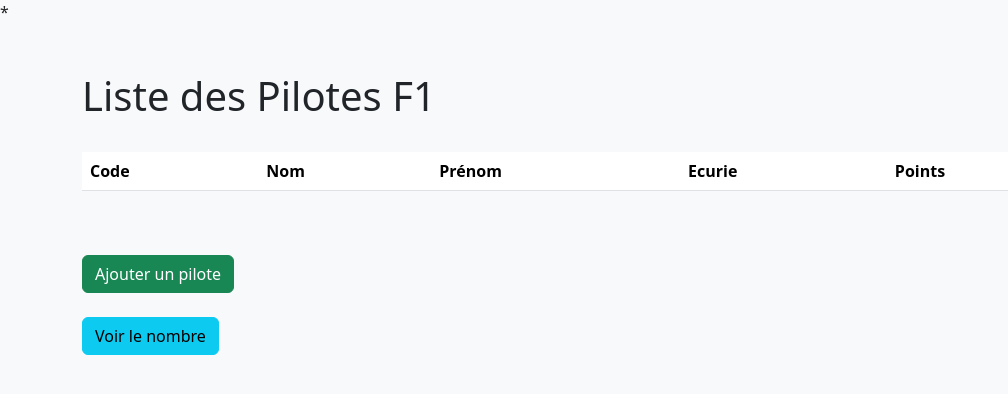
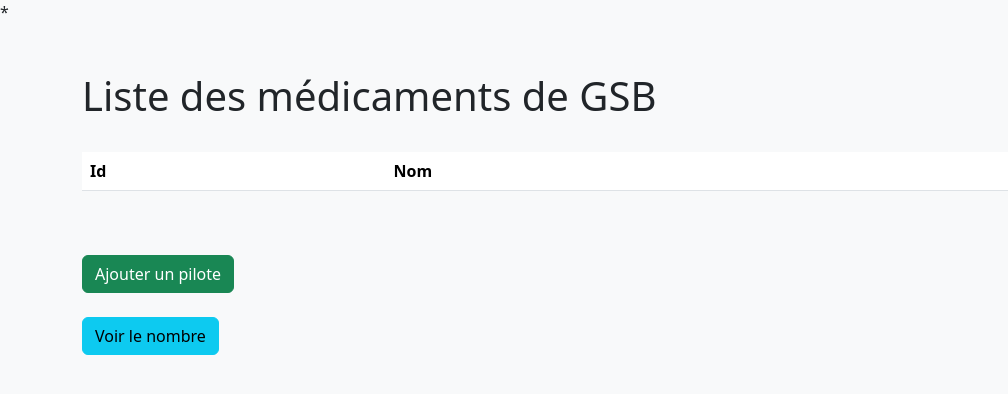
Before and after one commit to RyzCantonais/Projet-PHP, a PHP site: page / in a window 1280 px wide. Shown: the top 394 px of the page, without its empty margins (0-1008 px from the left). Run offline with PHP 8.4, Linux system fonts and the light colour scheme; the visitor is signed in with stand-in values (Sample User, id 1); data that the repository does not hold is empty; some libraries are stand-ins or nearby versions.

Commit message:
Charte + medic

```diff
--- a/Vue/DetailsMedicaments.php
+++ b/Vue/DetailsMedicaments.php
@@ -4,19 +4,16 @@
     <meta charset="utf-8">
     <link rel="stylesheet" href="vue/bootstrap.min.css" />
     <link rel="shortcut icon" href="./Vue/max.ico" type="image/x-icon">
-    <title>Liste des Pilotes F1</title>
+    <title>Liste des médicaments de GSB</title>
 </head>
 <body class="bg-light">
     <div class="container mt-5">
-        <h1>Liste des Pilotes F1</h1><br />
+        <h1>Liste des médicaments de GSB</h1><br />
         <table class="table">
             <thead>
                 <tr>
-                    <th>Code</th>
+                    <th>Id</th>
                     <th>Nom</th>
-                    <th>Prénom</th>
-                    <th>Ecurie</th>
-                    <th>Points</th>
                     <th></th>
                     <th></th>
                 </tr>
@@ -26,11 +23,8 @@
                     <form method="post" action="index.php?action=MAJ">
                         <input type="hidden" name="codeMedocAction" value="<?php echo $medoc["Code"]; ?>" />
                         <tr>
-                            <td><?php echo $medoc["Code"]; ?></td>
-                            <td><?php echo $medoc["Prenom"]; ?></td>
-                            <td><?php echo $medoc["Nom"]; ?></td>
-                            <td><?php echo $medoc["Ecurie"]; ?></td>
-                            <td><?php echo $medoc["Points"]; ?></td>
+                            <td><?php echo $medoc["id"]; ?></td>
+                            <td><?php echo $medoc["nom"]; ?></td>
                             <td><input type="submit" name="actionPil" value="Modifier" class="btn btn-primary" /></td>
                             <td><input type="submit" name="actionPil" value="Supprimer" class="btn btn-danger" /></td>
                         </tr>
```
Also changed, not shown: Vue/CharteGraphique.html (+4 -4 lines).
